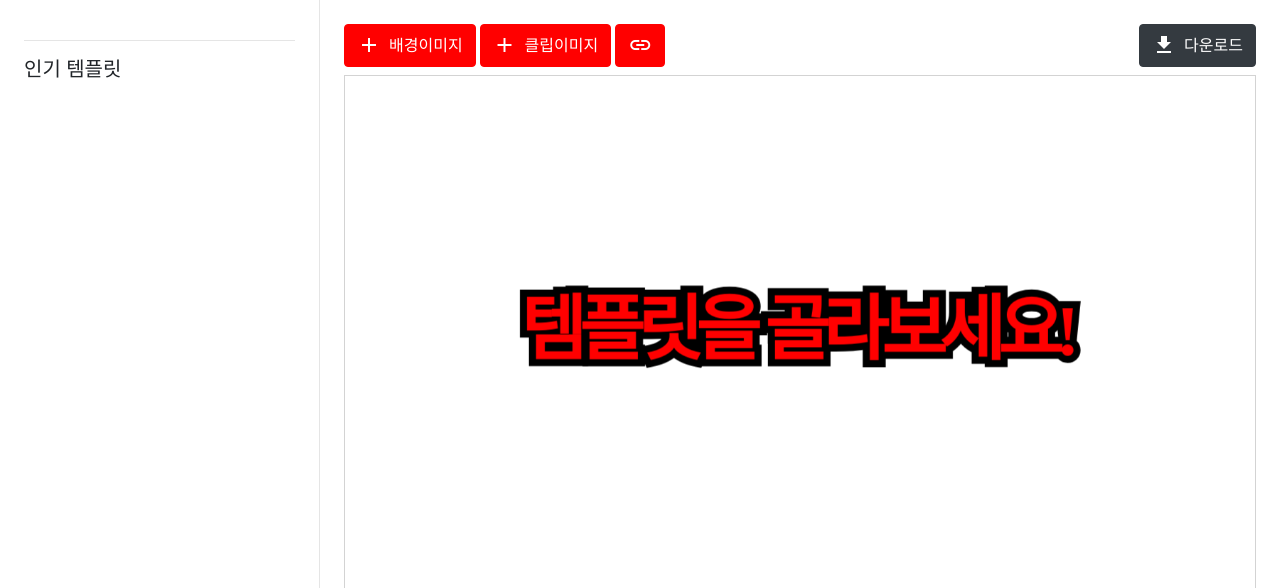
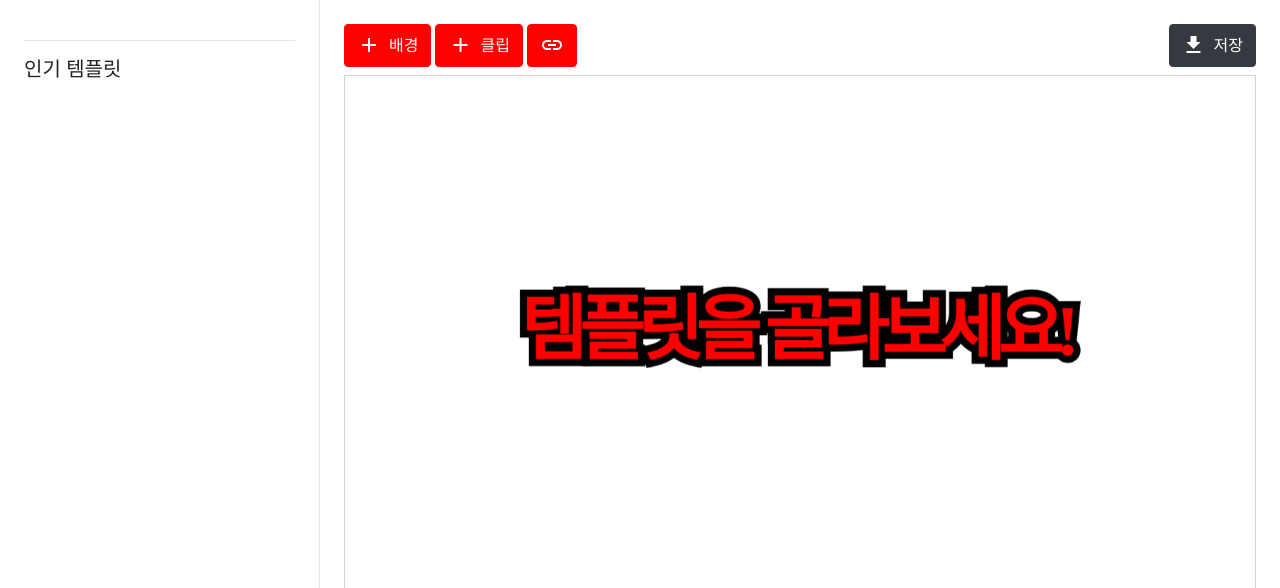
Before and after one commit to twins1040/ThumbnailCanvas, a Django app: page / in a window 1280 px wide. Shown: the part 87-675 px from the top of the page. Run offline with Django 3.2, Linux system fonts and the light colour scheme; data that the repository does not hold is empty; parts of the project's set-up code (start-up, migrations or seed data) failed here and were passed over; some libraries are stand-ins or nearby versions; some web fonts are replaced.

Commit message:
for mobile, reduce button text

```diff
--- a/fabricCanvas/templates/fabricCanvas/index.html
+++ b/fabricCanvas/templates/fabricCanvas/index.html
@@ -68,14 +68,14 @@
 					<!-- load image -->
 					<label for="imgLoader" class="btn btn-primary btn-with-icon mb-0 mr-1">
 						<i >add</i>
-						<span>배경이미지</span>
+						<span>배경</span>
 					</label>
 					<input type="file" id="imgLoader" class="hide-input"/>
 
 					<!-- load clip image -->
 					<label for="clipLoader" class="btn btn-primary btn-with-icon mb-0 mr-1">
 						<i >add</i>
-						<span>클립이미지</span>
+						<span>클립</span>
 					</label>
 					<input type="file" id="clipLoader" class="hide-input" multiple/>
 
@@ -90,7 +90,7 @@
 						<!-- downalod -->
 						<a id="download-btn-a" class="btn btn-dark btn-with-icon color-white ml-1">
 							<i >get_app</i>
-							<span>다운로드</span>
+							<span>저장</span>
 						</a>
 					</div>
 				</div>
```
